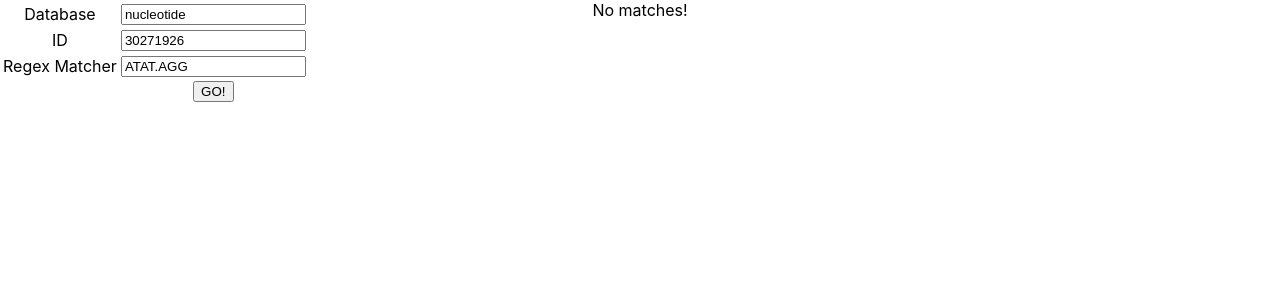
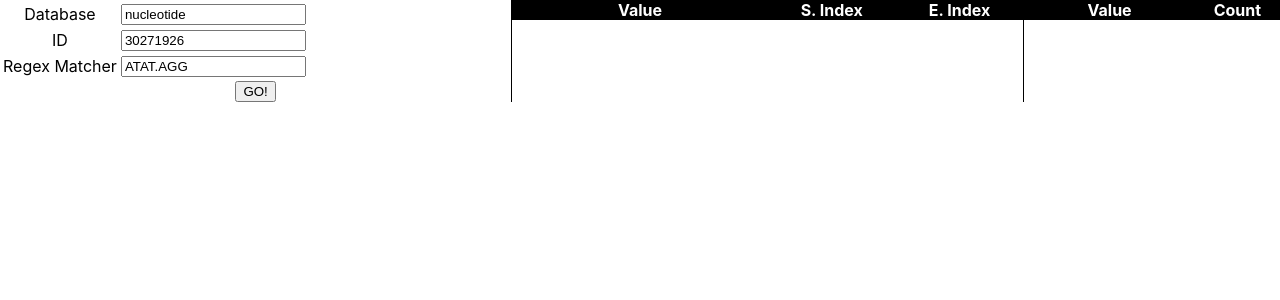
Before and after one commit to JackSappo/genbank-database-parser, a React (Create React App) app: page / in a window 1280 px wide. Shown: the top 300 px of the page. Built offline with nearby package versions, Linux system fonts and the light colour scheme.

Commit message:
render horizontally

```diff
--- a/src/App.css
+++ b/src/App.css
@@ -5,6 +5,47 @@
   flex-direction: row;
 }
 
-.user-input-container, .matches, .match-counts {
+.user-input-container {
+  flex: 2;
+  border-right: 1px black solid;
+}
+
+.matches {
+  flex: 2;
+  border-right: 1px black solid;
+}
+
+.match-counts {
   flex: 1;
 }
+
+.row-header {
+  background-color: black;
+  color: white;
+  font-weight: bold;
+}
+
+.match-row {
+  display: flex;
+}
+
+.match-row > div:nth-child(1) {
+  flex: 2;
+}
+.match-row > div:nth-child(2) {
+  flex: 1;
+}
+.match-row > div:nth-child(3) {
+  flex: 1;
+}
+
+.match-counts-row {
+  display: flex;
+}
+
+.match-counts-row > div:nth-child(1) {
+  flex: 2;
+}
+.match-counts-row > div:nth-child(2) {
+  flex: 1;
+}
--- a/src/App.js
+++ b/src/App.js
@@ -51,11 +51,7 @@ class App extends Component {
           onChange={this.onChange}
           handleClick={this.handleClick}
         />
-
-        <br/>
         <Matches matches={this.state.matches} />
-
-        <br/>
         <MatchCounts matchCounts={this.state.matchCounts} />
       </div>
     );
--- a/src/MatchCounts.js
+++ b/src/MatchCounts.js
@@ -5,13 +5,30 @@ function MatchCounts (props) {
 
   return (
     <div className="match-counts">
-      {Object.keys(matchCounts).map((key, i) => (
-        <div key={i}>
-          {key} {matchCounts[key]}
-        </div>
-      ))}
+      <MatchCountRowHeader />
+      {Object.keys(matchCounts).map((key, i) =>
+        <MatchCountRow value={key} count={matchCounts[key]} key={i} />
+      )}
     </div>
   );
 }
 
+function MatchCountRowHeader() {
+  return (
+    <div className="match-row row-header">
+      <div>Value</div>
+      <div>Count</div>
+    </div>
+  );
+}
+
+function MatchCountRow({value, count, key}) {
+  return (
+    <div className="match-counts-row" key={key}>
+      <div>{value}</div>
+      <div>{count}</div>
+    </div>
+  )
+}
+
 export default MatchCounts;
--- a/src/Matches.js
+++ b/src/Matches.js
@@ -3,23 +3,40 @@ import React from 'react';
 function Matches (props) {
   const { matches } = props;
 
-  if (!matches || !matches.length) {
-    return (
-      <div className="matches">
-        No matches!
-      </div>
-    )
-  }
+  // if (!matches || !matches.length) {
+  //   return (
+  //     <div className="matches">
+  //       No matches!
+  //     </div>
+  //   )
+  // }
 
   return (
     <div className="matches">
-      {matches.map((match, i) => (
-        <div className="match" key={i}>
-          {match.value} {match.start} {match.end}
-        </div>
-      ))}
+      <MatchRowHeader />
+      {matches.map((match, i) => <MatchRow match={match} key={i} /> )}
     </div>
   );
 }
 
+function MatchRowHeader() {
+  return (
+    <div className="match-row row-header">
+      <div>Value</div>
+      <div>S. Index</div>
+      <div>E. Index</div>
+    </div>
+  );
+}
+
+function MatchRow({match, key}) {
+  return (
+    <div className="match-row" key={key}>
+      <div>{match.value}</div>
+      <div>{match.start}</div>
+      <div>{match.end}</div>
+    </div>
+  )
+}
+
 export default Matches;
```
